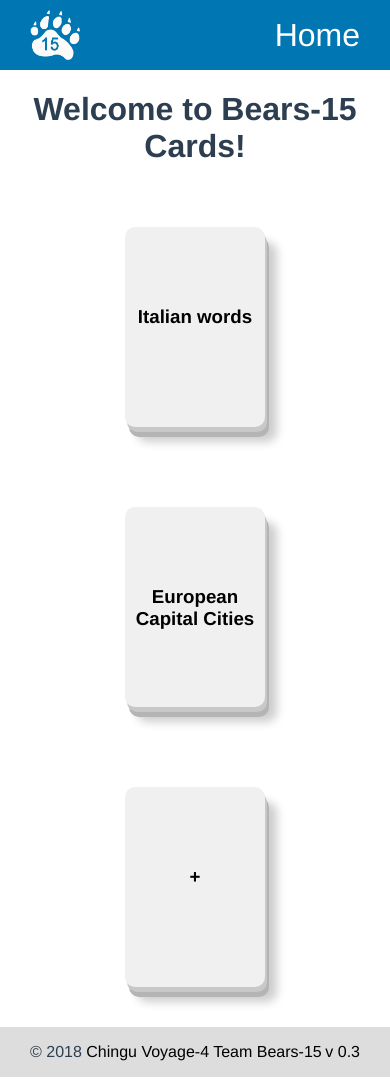
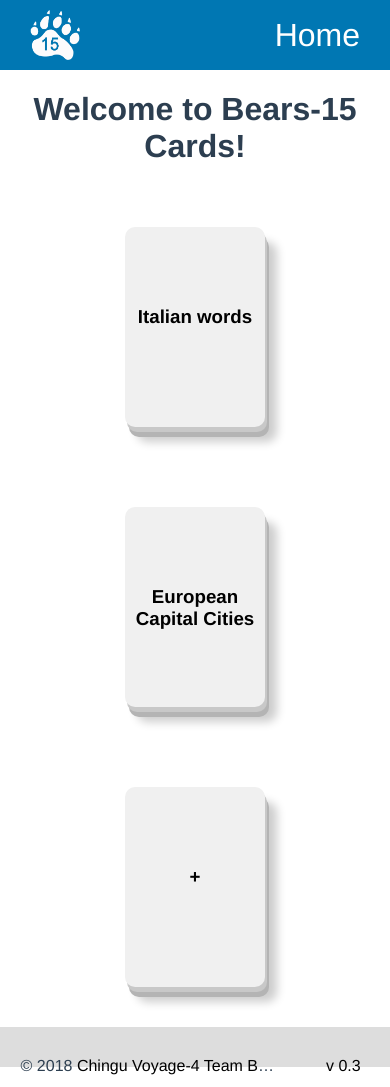
Before and after one commit to chingu-voyage4/Bears-Team-15, a Vue app: page / in a window 390 px wide. Built offline with nearby package versions, Linux system fonts and the light colour scheme.

Commit message:
fix: change footer, works better with small screen

```diff
--- a/src/App.vue
+++ b/src/App.vue
@@ -28,19 +28,22 @@ body, .homepage {
 }
 
 footer {
-  min-height: 50px;
-  height: 10vh;
+  display: flex;
+  justify-content: space-between;
+  min-height: 40px;
   width: 100%;
   background: #ddd;
-  margin-top: auto;
-  display: table;
+  margin: auto auto 0 0;
+  padding: 0;
 }
 
 footer .content {
-  display: table-cell;
-  vertical-align: middle;
-  line-height: 50px;
-  padding: 0 30px;
+  padding: 30px 5px 30px 5px;
+  margin: 0 3vw 0 4vw;
+  min-width: 60px;
+  white-space: nowrap;
+  overflow: hidden;
+  text-overflow: ellipsis;
 }
 
 .pull-left {
--- a/src/components/Footer.vue
+++ b/src/components/Footer.vue
@@ -1,16 +1,14 @@
 <template>
 <footer>
-  <div class="content">
-    <span class="pull-left">
+    <div class="content">
       © {{ currentYear }}
       <a href="https://github.com/chingu-voyage4/Bears-Team-15#readme" target="_blank">Chingu Voyage-4 Team Bears-15</a>
-    </span>
-    <span class="pull-right">
+    </div>
+    <div class="content">
       <a href="https://github.com/chingu-voyage4/Bears-Team-15/wiki/What's-new" target="_blank">
         v {{ version }}
       </a>
-    </span>
-  </div>
+    </div>
 </footer>
 </template>
 
```
